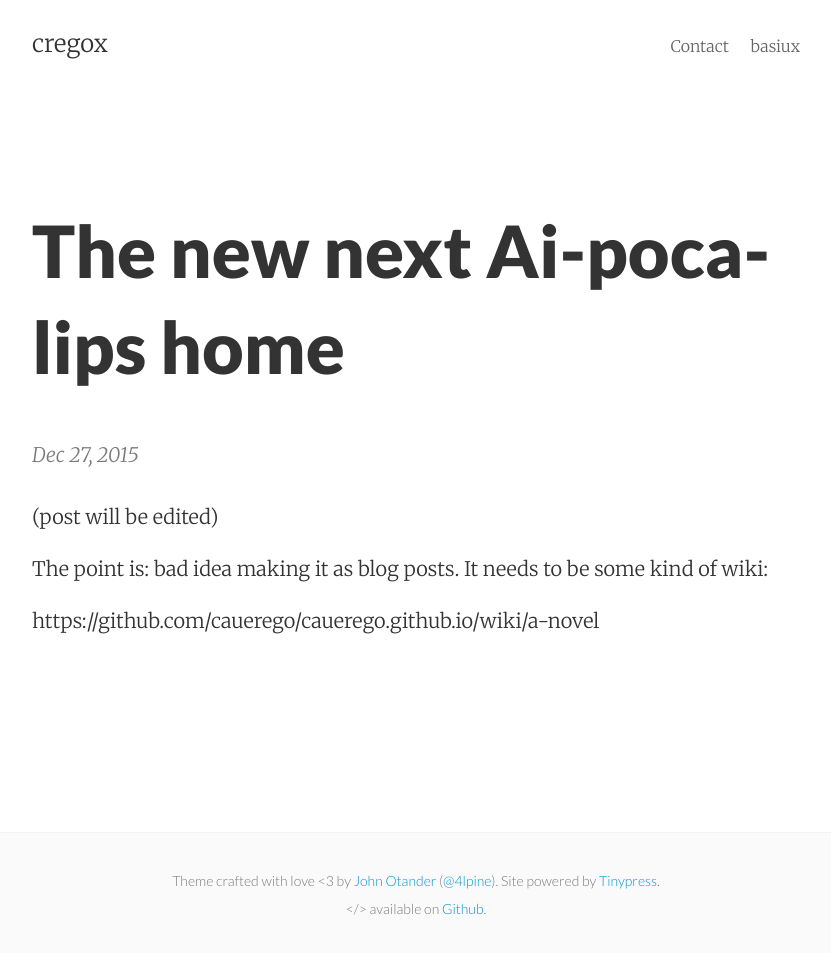
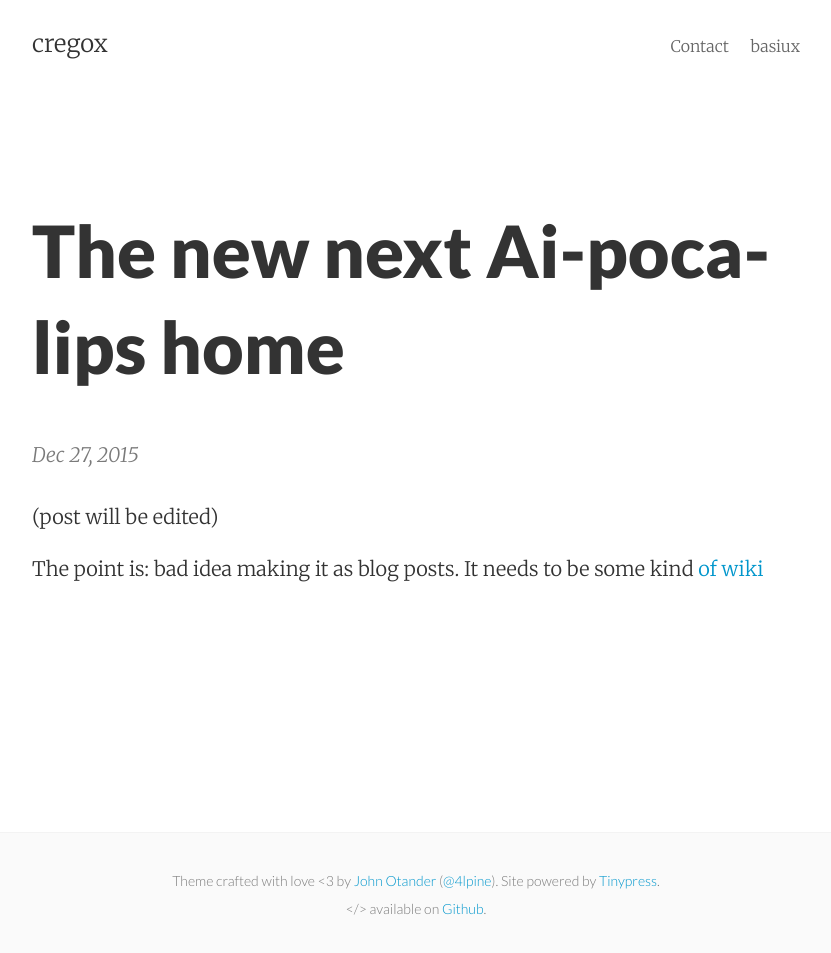
Before and after one commit to cauerego/cauerego.github.io, a Jekyll site: the page built from _posts/2015-12-27-the-next-ai-poca-lips.markdown, in a window 1280 px wide. Shown: the whole page, without its empty margins (224-1055 px from the left). Built offline with Jekyll 4.4.1, drawn with Linux system fonts in a browser that asks for light colours.

Commit message:
make wiki link clickable

```diff
--- a/_posts/2015-12-27-the-next-ai-poca-lips.markdown
+++ b/_posts/2015-12-27-the-next-ai-poca-lips.markdown
@@ -7,6 +7,4 @@ tags: [novel]
 
 (post will be edited)
 
-The point is: bad idea making it as blog posts. It needs to be some kind of wiki:
-
-https://github.com/cauerego/cauerego.github.io/wiki/a-novel
+The point is: bad idea making it as blog posts. It needs to be some kind [of wiki](https://github.com/cauerego/cauerego.github.io/wiki/a-novel)
```
